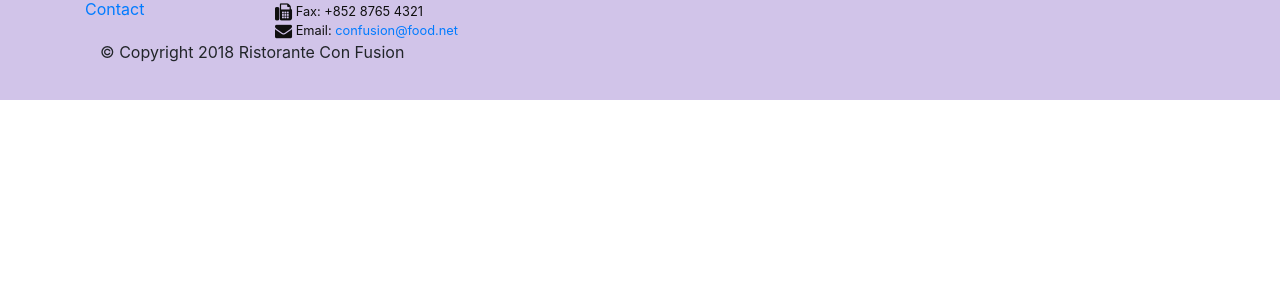
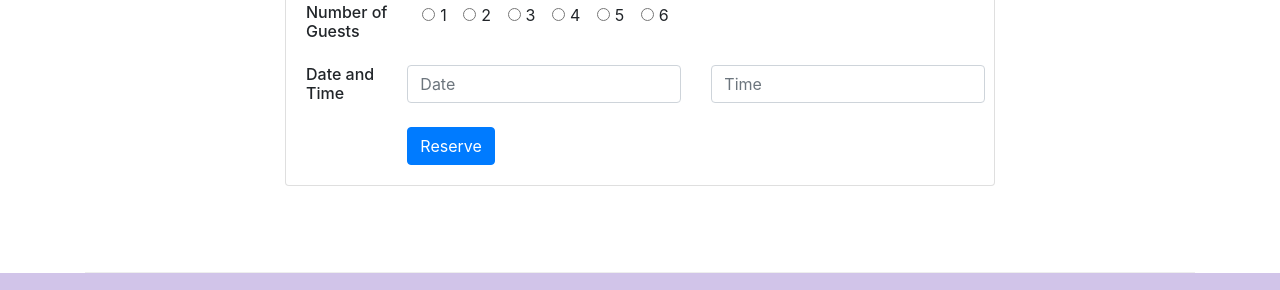
Before and after one commit to avi2801/git-test1, a website: page index.html in a window 1280 px wide. Shown: the part 1661-1951 px from the top of the page. Before the commit the page ends 1761 px from the top, so only its background shows below. Drawn offline with nearby package versions, Linux system fonts and the light colour scheme.

Commit message:
card added

```diff
--- a/index.html
+++ b/index.html
@@ -24,10 +24,14 @@
             <a class='navbar-brand mr-auto' href="#"><img src="img/logo.png" height="30" width="41" alt=""></a>
             <div class="collapse navbar-collapse" id="Navbar">
                 <ul class='navbar-nav mr-auto'>
-                    <li class='nav-item active'><a class='nav-link' href="#"><span class="fa fa-home fa-lg"></span> Home</a></li>
-                    <li class='nav-item'><a class='nav-link' href=./aboutus.html target='blank'><span class="fa fa-info fa-lg"></span> About Us</a></li>
-                    <li class='nav-item'><a class='nav-link' href="#"><span class="fa fa-list fa-lg"></span> Menu</a></li>
-                    <li class='nav-item'><a class='nav-link' href="./contactus.html"><span class="fa fa-address-card"></span> Contact Us!</a></li>
+                    <li class='nav-item active'><a class='nav-link' href="#"><span class="fa fa-home fa-lg"></span>
+                            Home</a></li>
+                    <li class='nav-item'><a class='nav-link' href=./aboutus.html target='blank'><span
+                                class="fa fa-info fa-lg"></span> About Us</a></li>
+                    <li class='nav-item'><a class='nav-link' href="#"><span class="fa fa-list fa-lg"></span> Menu</a>
+                    </li>
+                    <li class='nav-item'><a class='nav-link' href="./contactus.html"><span
+                                class="fa fa-address-card"></span> Contact Us!</a></li>
                 </ul>
             </div>
         </div>
@@ -42,7 +46,7 @@
                         lipsmacking creations will tickle your culinary senses!</p>
                 </div>
                 <div class="col-12 col-sm align-items-center">
-                  <img src="img/logo.png" alt="" class="img-fluid">
+                    <img src="img/logo.png" alt="" class="img-fluid">
                 </div>
             </div>
         </div>
@@ -55,10 +59,9 @@
             </div>
             <div class="col col-sm order-sm-first col-md">
                 <div class="media">
-                    <img class="d-flex mr-3 img-thumbnail align-self-center"
-                            src="img/uthappizza.png" alt="Uthappizza">
+                    <img class="d-flex mr-3 img-thumbnail align-self-center" src="img/uthappizza.png" alt="Uthappizza">
                     <div class="media-body">
-                        <h2 class="mt-0">Uthappizza  <span class="badge badge-danger">HOT</span>
+                        <h2 class="mt-0">Uthappizza <span class="badge badge-danger">HOT</span>
                             <span class="badge badge-pill badge-secondary">$4.99</span></h2>
                         <p class="d-none d-sm-block">A unique combination of Indian Uthappam (pancake) and
                             Italian pizza, topped with Cerignola olives, ripe vine
@@ -88,8 +91,8 @@
             </div>
             <div class="col col-sm order-sm-first col-md">
                 <div class="media">
-                    <img class="d-flex mr-3 img-thumbnail align-self-center"
-                            src="img/alberto.png" alt="Alberto Somayya">
+                    <img class="d-flex mr-3 img-thumbnail align-self-center" src="img/alberto.png"
+                        alt="Alberto Somayya">
                     <div class="media-body">
                         <h2 class="mt-0">Alberto Somayya</h2>
                         <h4>Executive Chef</h4>
@@ -97,12 +100,81 @@
                             International experience having worked closely with
                             whos-who in the culinary world, he specializes in
                             creating mouthwatering Indo-Italian fusion experiences.
-                            </p>
+                        </p>
                     </div>
                 </div>
 
             </div>
         </div>
+        <div class="row row-content align-self-center ">
+            <div class=" offset-2 col-sm-8 offset-2">
+                <div class="card">
+                    <h3 class="card-header  text-white" style="background-color: rgb(255, 208, 0);">Reserve a Table</h3>
+                    <div class="card-body">
+                        <div class="row ">
+                            <div class="col-12 col-lg-2 ">
+                                <h6>Number of Guests</h6>
+                            </div>
+
+                            <div class='col-sm-9 '>
+                                <form class="form" action="">
+                                    <div class="form-check form-check-inline">
+                                        <input class="form-check-input" type="radio" name="inlineRadioOptions"
+                                            id="inlineRadio1" value="option1">
+                                        <label class="form-check-label" for="inlineRadio1">1</label>
+                                    </div>
+                                    <div class="form-check form-check-inline">
+                                        <input class="form-check-input" type="radio" name="inlineRadioOptions"
+                                            id="inlineRadio2" value="option2">
+                                        <label class="form-check-label" for="inlineRadio2">2</label>
+                                    </div>
+                                    <div class="form-check form-check-inline">
+                                        <input class="form-check-input" type="radio" name="inlineRadioOptions"
+                                            id="inlineRadio3" value="option3">
+                                        <label class="form-check-label" for="inlineRadio1">3</label>
+                                    </div>
+                                    <div class="form-check form-check-inline">
+                                        <input class="form-check-input" type="radio" name="inlineRadioOptions"
+                                            id="inlineRadio4" value="option4">
+                                        <label class="form-check-label" for="inlineRadio2">4</label>
+                                    </div>
+                                    <div class="form-check form-check-inline">
+                                        <input class="form-check-input" type="radio" name="inlineRadioOptions"
+                                            id="inlineRadio5" value="option5">
+                                        <label class="form-check-label" for="inlineRadio1">5</label>
+                                    </div>
+                                    <div class="form-check form-check-inline">
+                                        <input class="form-check-input" type="radio" name="inlineRadioOptions"
+                                            id="inlineRadio6" value="option6">
+                                        <label class="form-check-label" for="inlineRadio2">6</label>
+                                    </div>
+                                </form>
+
+                            </div>
+                        </div>
+                        <div class="row mt-3">
+                            <div class="col-12 col-lg-2">
+                                <h6>Date and Time</h6>
+                            </div>
+                            <div class="row">
+                                <div class=" col-12 col-lg-6 " >
+                                <input type="text"  class="form-control" placeholder="Date">
+                                </div>
+                                <div class="col-12 col-lg-6">
+                                    <input type="text" class=" form-control" placeholder="Time">
+                                </div>
+                            </div>
+                            <a href="#" class="btn btn-primary offset-2 mt-3">Reserve</a>
+                        </div>
+
+
+                    </div>
+                </div>
+            </div>
+        </div>
+
+
+    </div>
     </div>
 
     <footer class='footer'>
@@ -133,12 +205,18 @@
                 </div>
                 <div class="col-12 col-sm-4 align-self-center">
                     <div class="text-center">
-                        <a class="btn btn-social-icon btn-google" href="http://google.com/+"><i class="fa fa-google fa-lg"></i></a>
-                        <a class="btn btn-social-icon btn-facebook"href="http://www.facebook.com/profile.php?id="><i class="fa fa-facebook fa-lg"></i></a>
-                        <a class="btn btn-social-icon btn-linkedin" href="http://www.linkedin.com/in/"><i class="fa fa-linkedin fa-lg"></i></a>
-                        <a class="btn btn-social-icon btn-twitter" href="http://twitter.com/"><i class="fa fa-twitter fa-lg"></i></a>
-                        <a class="btn btn-social-icon btn-google" href="http://youtube.com/"><i class="fa fa-youtube fa-lg"></i></a>
-                        <a class="btn btn-social-icon btn-google" href="mailto:"><i class="fa fa-envelope fa-lg"></i></a>
+                        <a class="btn btn-social-icon btn-google" href="http://google.com/+"><i
+                                class="fa fa-google fa-lg"></i></a>
+                        <a class="btn btn-social-icon btn-facebook" href="http://www.facebook.com/profile.php?id="><i
+                                class="fa fa-facebook fa-lg"></i></a>
+                        <a class="btn btn-social-icon btn-linkedin" href="http://www.linkedin.com/in/"><i
+                                class="fa fa-linkedin fa-lg"></i></a>
+                        <a class="btn btn-social-icon btn-twitter" href="http://twitter.com/"><i
+                                class="fa fa-twitter fa-lg"></i></a>
+                        <a class="btn btn-social-icon btn-google" href="http://youtube.com/"><i
+                                class="fa fa-youtube fa-lg"></i></a>
+                        <a class="btn btn-social-icon btn-google" href="mailto:"><i
+                                class="fa fa-envelope fa-lg"></i></a>
                     </div>
                 </div>
             </div>
```
